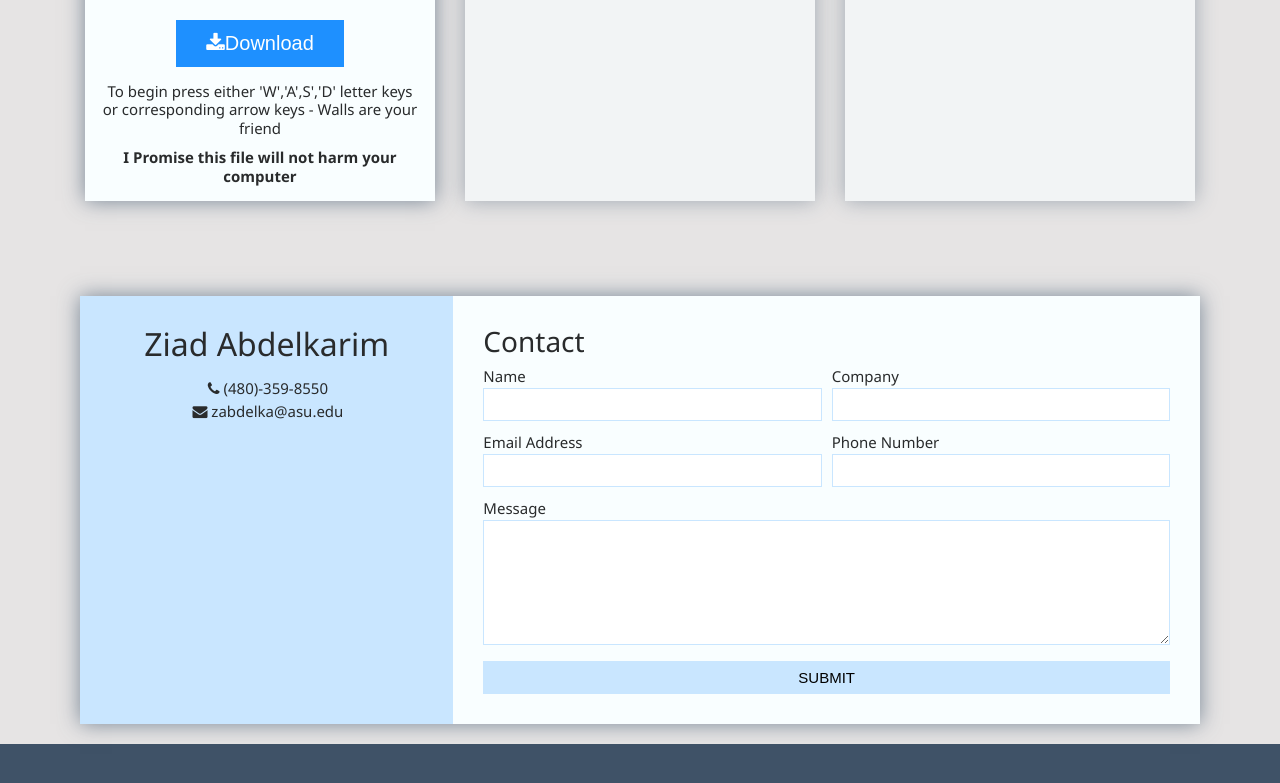
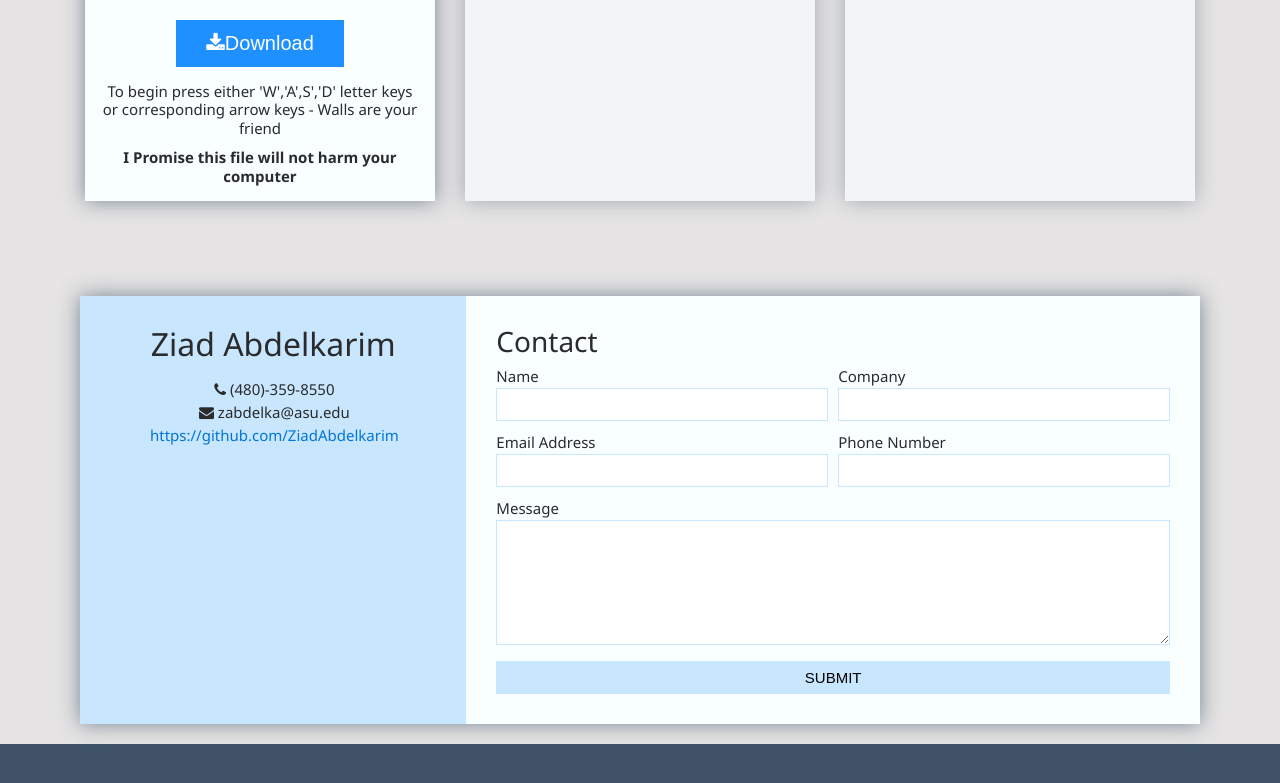
Before and after one commit to ZiadAbdelkarim/ZiadAbdelkarim-github.io, a plain HTML site: page index.html in a window 1280 px wide. Shown: the part 1627-2410 px from the top of the page. Drawn offline with nearby package versions, Linux system fonts and the light colour scheme.

Commit message:
Update index.html

```diff
--- a/index.html
+++ b/index.html
@@ -143,6 +143,7 @@
 					<ul class="info mx-auto">
 					  <li><i class="fa fa-phone"></i>  (480)-359-8550</li>
 					  <li><i class="fa fa-envelope"></i> zabdelka@asu.edu</li>
+						<li><i class"fa fa-github"></i><a href="https://github.com/ZiadAbdelkarim">https://github.com/ZiadAbdelkarim</a></li>
 					</ul>
 				  </div>
 				  <div class="contact">
```
